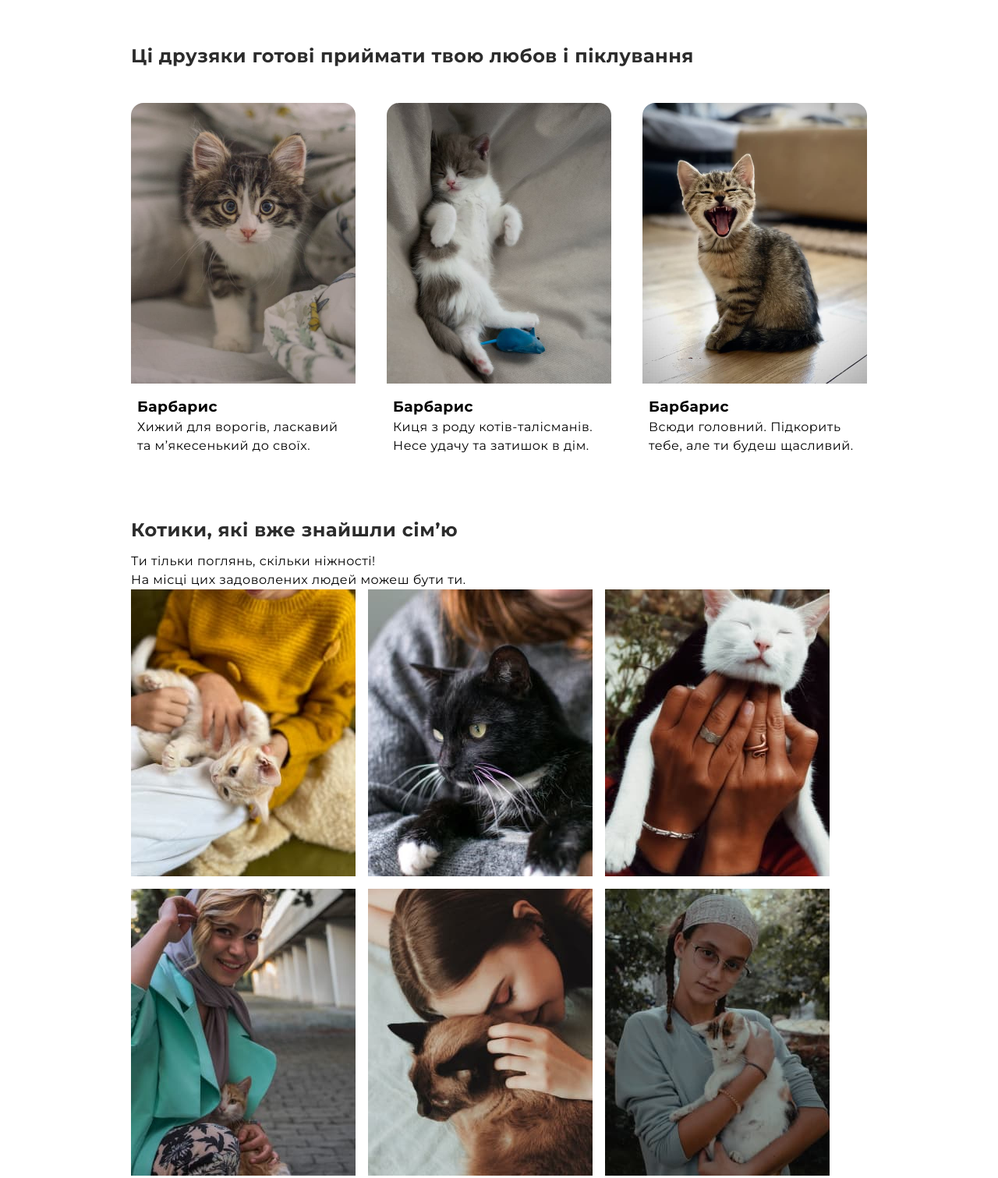
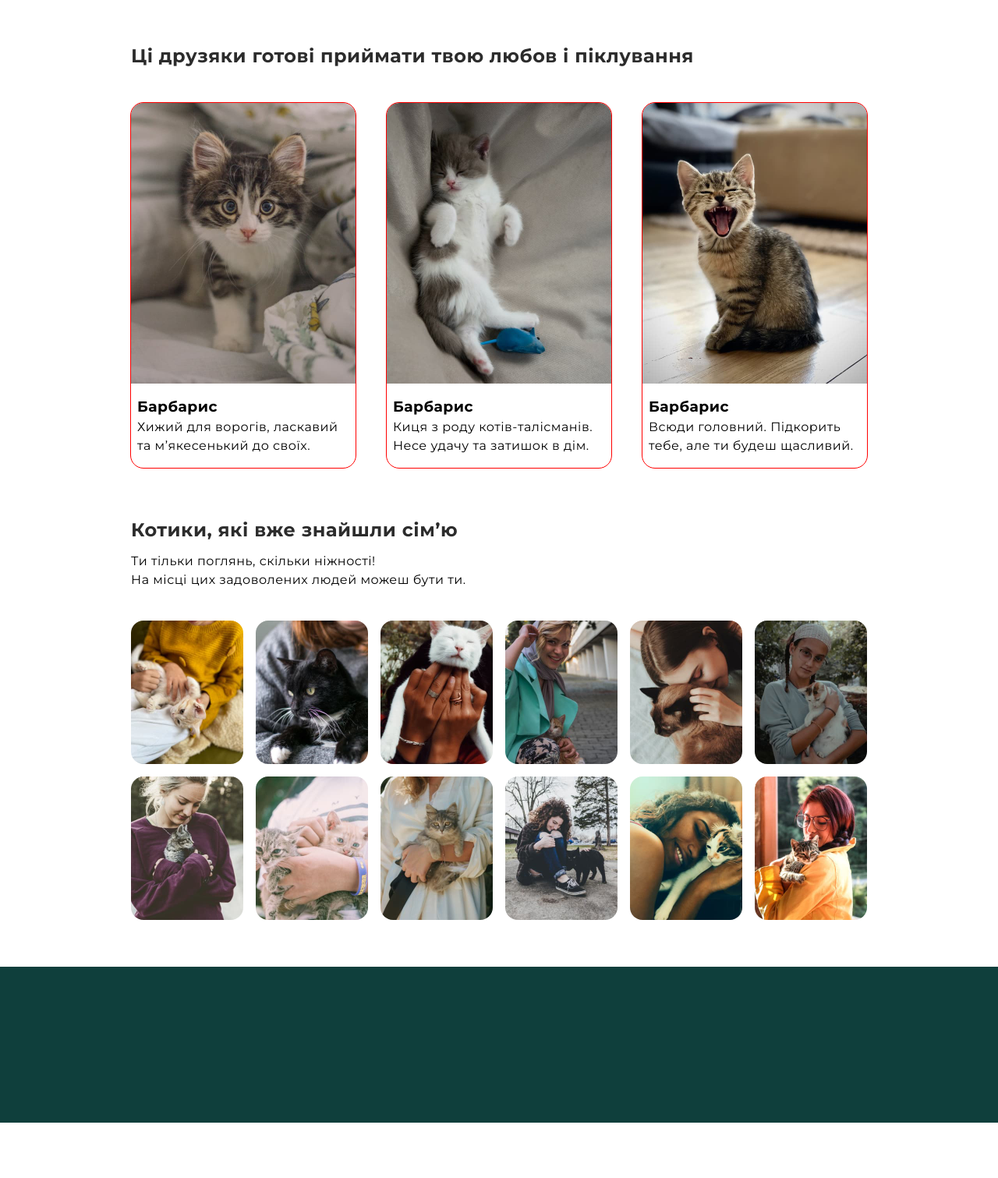
Before and after one commit to vladkand/restream, a plain HTML site: page index.html in a window 1280 px wide. Shown: the part 560-2071 px from the top of the page at 78% size. After the commit the page ends 2000 px from the top, so only its background shows below. Drawn offline with nearby package versions, Linux system fonts and the light colour scheme.

Commit message:
add flex-grid

```diff
--- a/css/style.css
+++ b/css/style.css
@@ -32,8 +32,8 @@ ul {
 
 img {
    display: block;
-   width: 100%;
-   /* max-width: 100%; */
+   /* width: 100%; */
+   max-width: 100%;
 }
 
 .link {
@@ -153,17 +153,20 @@ img {
 /* --- CATS --- */
 
 .cats-list {
+   margin-left: -40px;
    display: flex;
-   gap: 40px;
+   /* gap: 40px; */
 }
 .cats-item {
    /* display: flex;
    flex-direction: column; */
    overflow: hidden;
    border-radius: 16px;
-   flex-basis: calc((100% - 2 * 40) / 3);
+   flex-basis: calc(100% / 3 - 40px);
+   /* flex-basis: calc((100% - 2 * 40) / 3); */
+   margin-left: 40px;
 
-   /* outline: 1px solid red; */
+   outline: 1px solid red;
 }
 
 .cats-item > img {
@@ -179,26 +182,38 @@ img {
 /* ------- */
 
 /* --- GALLERY --- */
+.gallery {
+   padding-bottom: 60px;
+}
 .gallery .section-title {
    margin-bottom: 8px;
 }
-
+.gallery .descr {
+   margin-bottom: 40px;
+}
 .gallery-list {
    display: flex;
    flex-wrap: wrap;
-   gap: 16px;
+   margin-left: -16px;
+   margin-top: -16px;
+   /* gap: 16px; */
 }
 
+.gallery-item {
+   margin-left: 16px;
+   margin-top: 16px;
+   flex-basis: calc(100% / 6 - 16px);
 
-.gallery-item {
-   flex-basis: calc((100% - 5 * 16) / 6);
+   border-radius: 16px;
+   overflow: hidden;
+
+   /* flex-basis: calc((100% - 5 * 16) / 6); */
 }
 
-.gallery-item > img {
+/* .gallery-item > img {
    display: block;
    max-width: 100%;
-}
-
+} */
 
 /* FOOTER */
 .page-footer {
--- a/index.html
+++ b/index.html
@@ -61,21 +61,23 @@
             <h2 class="section-title title">Ці друзяки готові приймати твою любов і піклування</h2>
             <ul class="cats-list list">
                <li class="cats-item">
-                  <img src="./img/cat1.jpg" alt="ket01" width="288" />
+                  <div class="thumb"><img src="./img/cat1.jpg" alt="ket01" width="288" /></div>
                   <div class="cats-descr">
                      <h3 class="pretitle">Барбарис</h3>
                      <p class="descr">Хижий для ворогів, ласкавий та м’якесенький до своїх.</p>
                   </div>
                </li>
+
                <li class="cats-item">
-                  <img src="./img/cat2.jpg" alt="ket02" width="288" />
+                  <div class="thumb"><img src="./img/cat2.jpg" alt="ket02" width="288" /></div>
                   <div class="cats-descr">
                      <h3 class="pretitle">Барбарис</h3>
                      <p class="descr">Киця з роду котів-талісманів. Несе удачу та затишок в дім.</p>
                   </div>
                </li>
+
                <li class="cats-item">
-                  <img src="./img/cat3.jpg" alt="ket03" width="288" />
+                  <div class="thumb"><img src="./img/cat3.jpg" alt="ket03" width="288" /></div>
                   <div class="cats-descr">
                      <h3 class="pretitle">Барбарис</h3>
                      <p class="descr">Всюди головний. Підкорить тебе, але ти будеш щасливий.</p>
@@ -86,26 +88,61 @@
          <section class="gallery section">
             <div class="container">
                <h2 class="section-title title">Котики, які вже знайшли сім’ю</h2>
-               <p>
+               <p class="descr">
                   Ти тільки поглянь, скільки ніжності!<br />
                   На місці цих задоволених людей можеш бути ти.
                </p>
                <ul class="gallery-list list">
-                  <li class="gallery-item"><img src="./img/1.jpg" alt="picture" width="144" /></li>
-                  <li class="gallery-item"><img src="./img/2.jpg" alt="picture" width="144" /></li>
-                  <li class="gallery-item"><img src="./img/3.jpg" alt="picture" width="144" /></li>
-                  <li class="gallery-item"><img src="./img/4.jpg" alt="picture" width="144" /></li>
-                  <li class="gallery-item"><img src="./img/5.jpg" alt="picture" width="144" /></li>
-                  <li class="gallery-item"><img src="./img/6.jpg" alt="picture" width="144" /></li>
-                  <li class="gallery-item"><img src="./img/7.jpg" alt="picture" width="144" /></li>
-                  <li class="gallery-item"><img src="./img/8.jpg" alt="picture" width="144" /></li>
-                  <li class="gallery-item"><img src="./img/9.jpg" alt="picture" width="144" /></li>
-                  <li class="gallery-item"><img src="./img/10.jpg" alt="picture" width="144" /></li>
-                  <li class="gallery-item"><img src="./img/11.jpg" alt="picture" width="144" /></li>
-                  <li class="gallery-item"><img src="./img/12.jpg" alt="picture" width="144" /></li>
+                  <li class="gallery-item">
+                     <div class="thumb"><img src="./img/1.jpg" alt="picture" width="144" /></div>
+                  </li>
+
+                  <li class="gallery-item">
+                     <div class="thumb"><img src="./img/2.jpg" alt="picture" width="144" /></div>
+                  </li>
+                  <li class="gallery-item">
+                     <div class="thumb"><img src="./img/3.jpg" alt="picture" width="144" /></div>
+                  </li>
+
+                  <li class="gallery-item">
+                     <div class="thumb"><img src="./img/4.jpg" alt="picture" width="144" /></div>
+                  </li>
+
+                  <li class="gallery-item">
+                     <div class="thumb"><img src="./img/5.jpg" alt="picture" width="144" /></div>
+                  </li>
+
+                  <li class="gallery-item">
+                     <div class="thumb"><img src="./img/6.jpg" alt="picture" width="144" /></div>
+                  </li>
+
+                  <li class="gallery-item">
+                     <div class="thumb"><img src="./img/7.jpg" alt="picture" width="144" /></div>
+                  </li>
+
+                  <li class="gallery-item">
+                     <div class="thumb"><img src="./img/8.jpg" alt="picture" width="144" /></div>
+                  </li>
+
+                  <li class="gallery-item">
+                     <div class="thumb"><img src="./img/9.jpg" alt="picture" width="144" /></div>
+                  </li>
+
+                  <li class="gallery-item">
+                     <div class="thumb"><img src="./img/10.jpg" alt="picture" width="144" /></div>
+                  </li>
+
+                  <li class="gallery-item">
+                     <div class="thumb"><img src="./img/11.jpg" alt="picture" width="144" /></div>
+                  </li>
+
+                  <li class="gallery-item">
+                     <div class="thumb"><img src="./img/12.jpg" alt="picture" width="144" /></div>
+                  </li>
                </ul>
             </div>
          </section>
+
          <footer class="page-footer"></footer>
       </main>
    </body>
```
